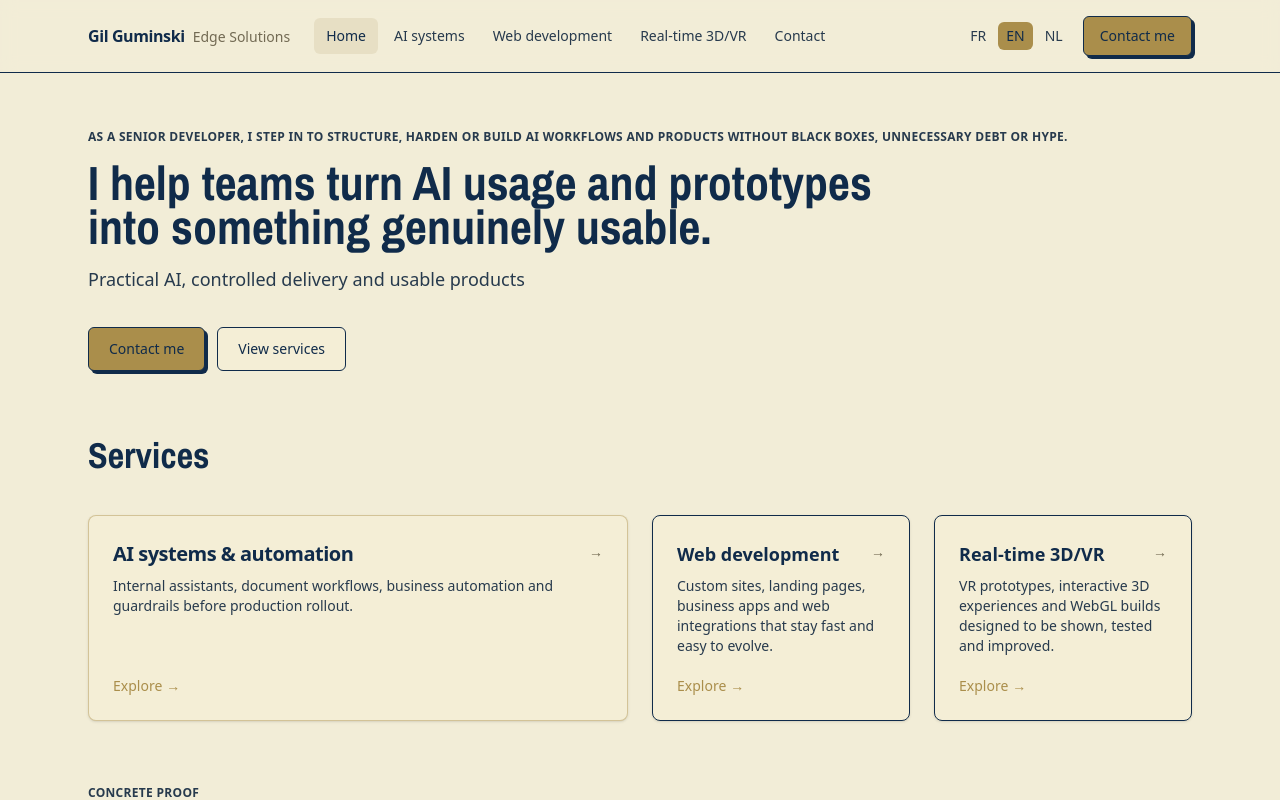
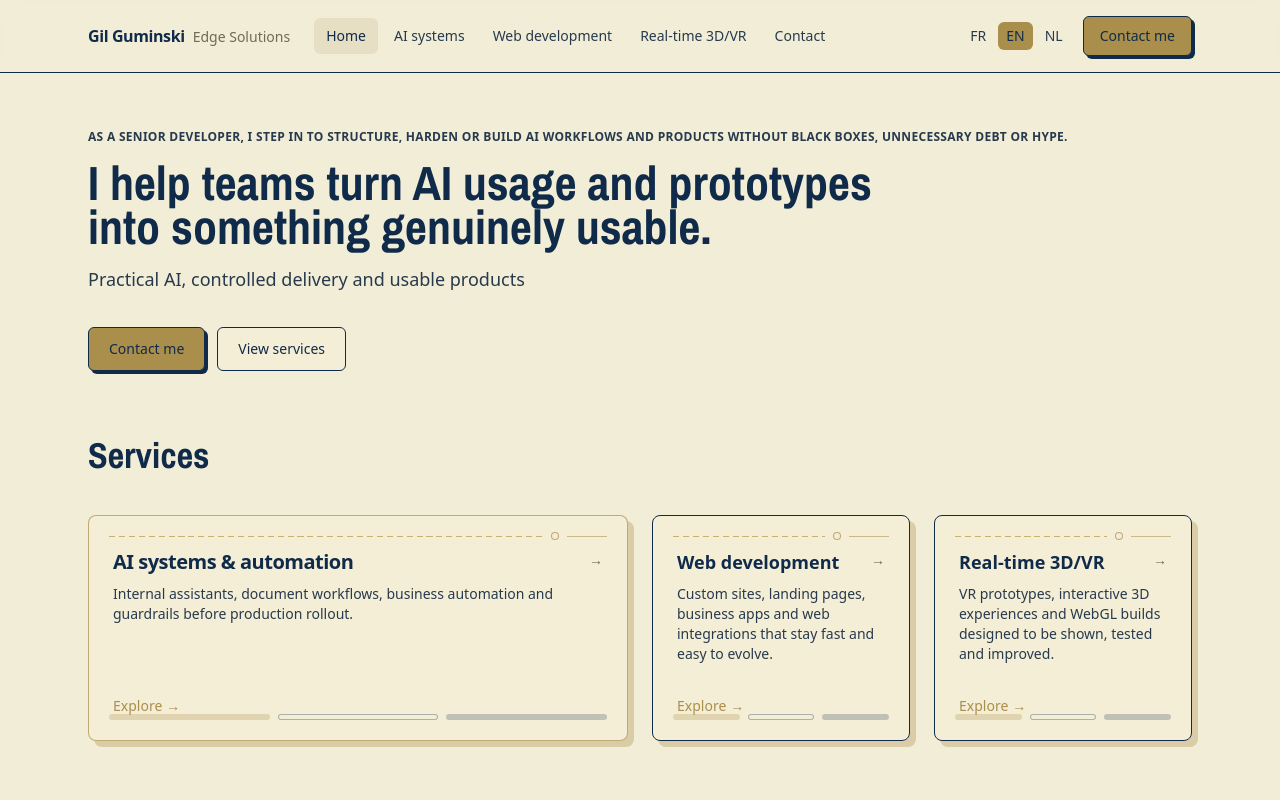
Before and after one commit to edge-solutions-hq/edge-solutions, a Next.js app in the folder web/: page /en in a window 1280 px wide. Shown: the top 800 px of the page. Built offline with nearby package versions, Linux system fonts and the light colour scheme; no server answers.

Commit message:
Improve homepage service card physicality (#88)

```diff
--- a/web/src/app/[locale]/page.tsx
+++ b/web/src/app/[locale]/page.tsx
@@ -21,9 +21,9 @@ type Props = {
 
 function homeOfferCardFrame(service: HomeOfferCard) {
   return [
-    'group flex w-full flex-col rounded-lg border bg-surface p-6 no-underline shadow-sm transition-colors hover:bg-surface-muted hover:shadow-md focus-visible:outline-none focus-visible:ring-2 focus-visible:ring-ring/50 focus-visible:ring-offset-2 focus-visible:ring-offset-background motion-reduce:transition-none',
+    'group relative flex w-full flex-col overflow-hidden rounded-lg border bg-surface p-6 pt-8 no-underline shadow-[6px_6px_0_rgba(170,142,75,0.34)] transition-colors hover:bg-surface-muted hover:shadow-[4px_4px_0_rgba(170,142,75,0.48)] focus-visible:outline-none focus-visible:ring-2 focus-visible:ring-ring/50 focus-visible:ring-offset-2 focus-visible:ring-offset-background motion-reduce:transition-none',
     service.visualRole === 'primary-offer'
-      ? 'border-primary/45'
+      ? 'border-primary/70'
       : 'border-border',
   ].join(' ');
 }
@@ -96,7 +96,25 @@ export default async function HomePage({params}: Props) {
                   trackingPlacement="home_services_grid"
                   className={homeOfferCardFrame(service)}
                 >
-                  <div className="flex items-start justify-between gap-4">
+                  <div
+                    className="pointer-events-none absolute inset-x-5 top-4 flex items-center gap-2"
+                    aria-hidden="true"
+                  >
+                    <span className="h-px flex-1 bg-[repeating-linear-gradient(90deg,rgba(194,164,91,0.82)_0_0.38rem,transparent_0.38rem_0.62rem)]" />
+                    <span className="h-2 w-2 rounded-full border border-primary/70 bg-background" />
+                    <span className="h-px w-10 bg-primary/55" />
+                  </div>
+
+                  <div
+                    className="pointer-events-none absolute inset-x-5 bottom-5 grid grid-cols-3 gap-2 opacity-45"
+                    aria-hidden="true"
+                  >
+                    <span className="h-1.5 rounded-full bg-primary/60" />
+                    <span className="h-1.5 rounded-full border border-border/70 bg-background/50" />
+                    <span className="h-1.5 rounded-full bg-border/50" />
+                  </div>
+
+                  <div className="relative z-10 flex items-start justify-between gap-4">
                     <div className={homeOfferTitleClass(service)}>{service.label}</div>
                     <span
                       className="mt-0.5 text-sm text-subtle-foreground transition group-hover:translate-x-0.5 motion-reduce:transition-none"
@@ -106,11 +124,11 @@ export default async function HomePage({params}: Props) {
                     </span>
                   </div>
 
-                  <p className="mt-2 text-sm text-muted-foreground">
+                  <p className="relative z-10 mt-2 text-sm text-muted-foreground">
                     {service.description}
                   </p>
 
-                  <div className="mt-auto pt-5 inline-flex items-center gap-1 text-sm font-medium text-link">
+                  <div className="relative z-10 mt-auto inline-flex items-center gap-1 pt-8 text-sm font-medium text-link">
                     {t('services.cta')}
                     <span
                       className="transition group-hover:translate-x-0.5 motion-reduce:transition-none"
```
